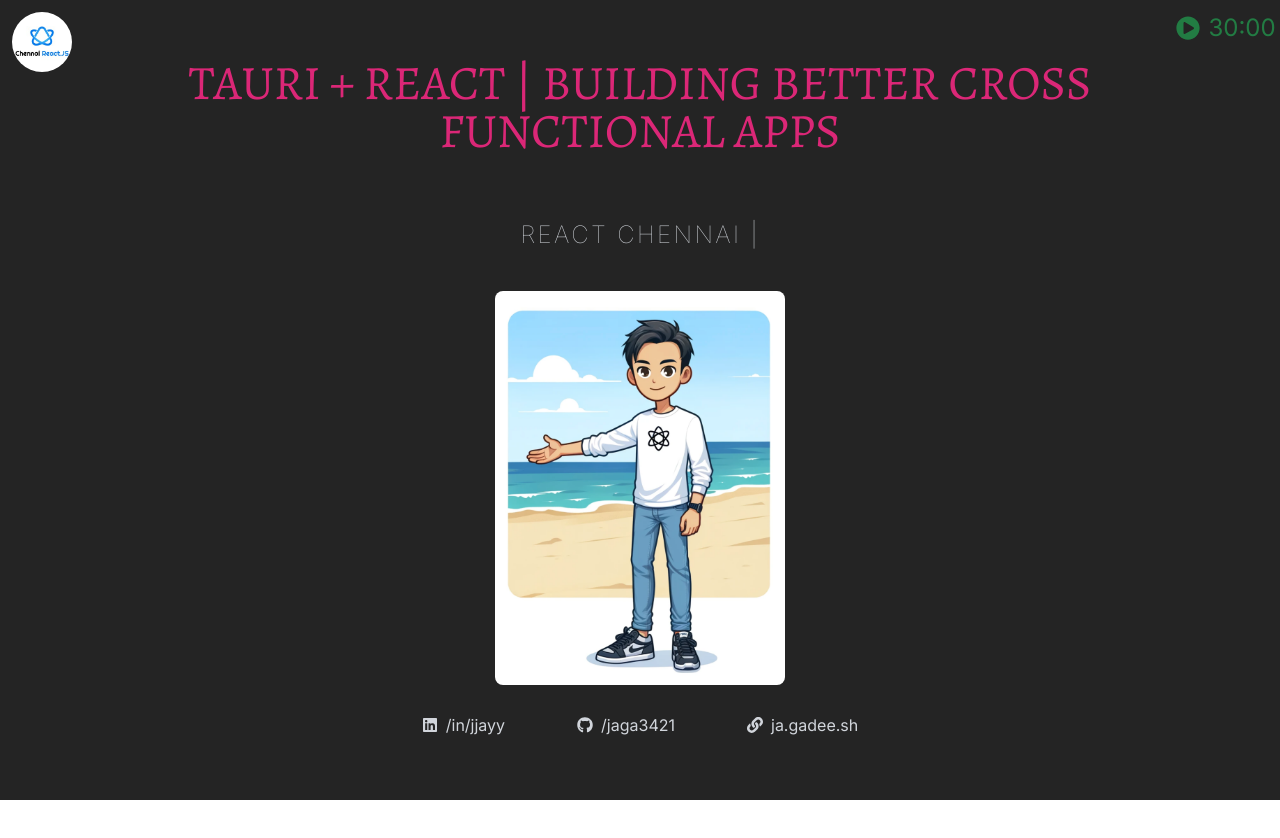
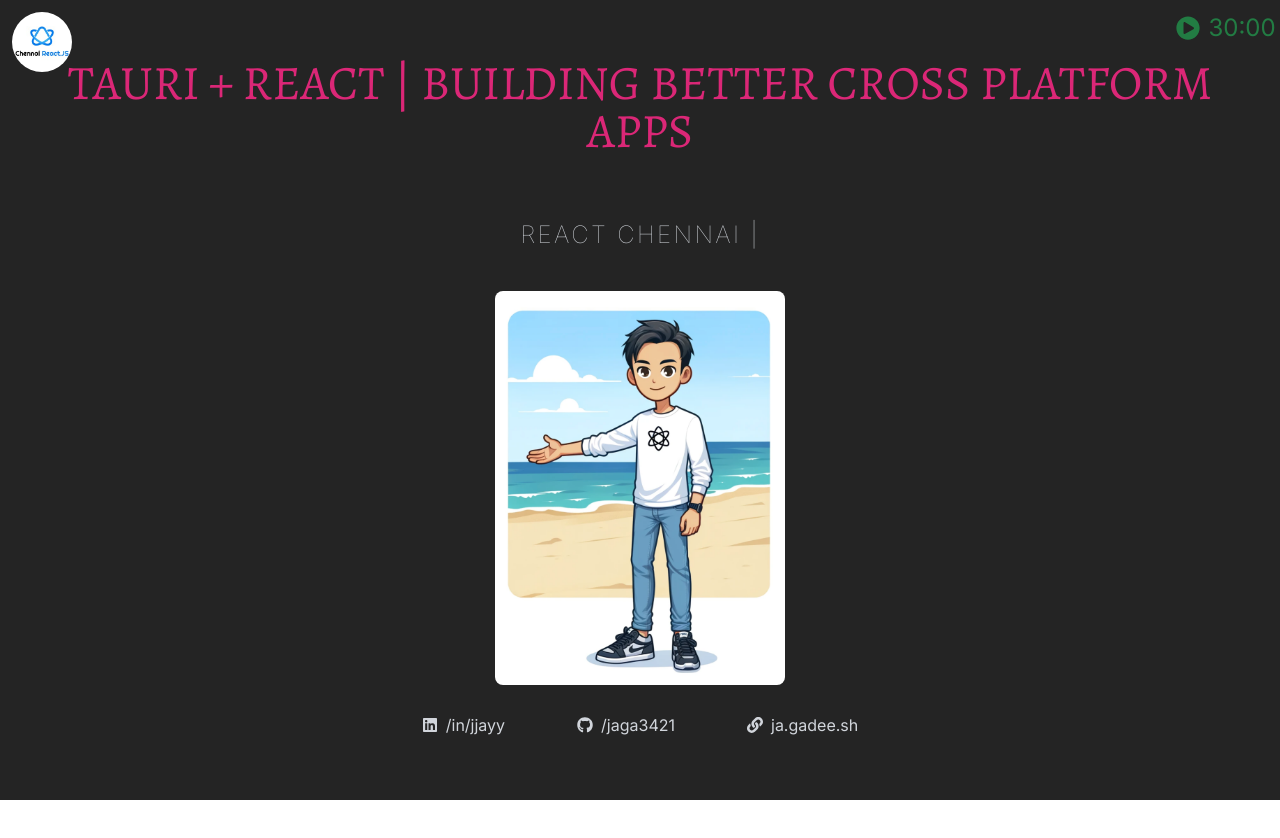
Before and after one commit to jaga3421/react-meetup, a Next.js app: page / in a window 1280 px wide. Shown: the top 838 px of the page. Built offline with nearby package versions, Linux system fonts and the light colour scheme.

Commit message:
platofrm

```diff
--- a/app/data.js
+++ b/app/data.js
@@ -1,6 +1,6 @@
 export default {
   "intro": {
-    "title": "Tauri + React | Building better cross functional Apps",
+    "title": "Tauri + React | Building better cross platform Apps",
     "author": "Jagadeesh Jayachandran | React Chennai",
     "social": [
       {
```
